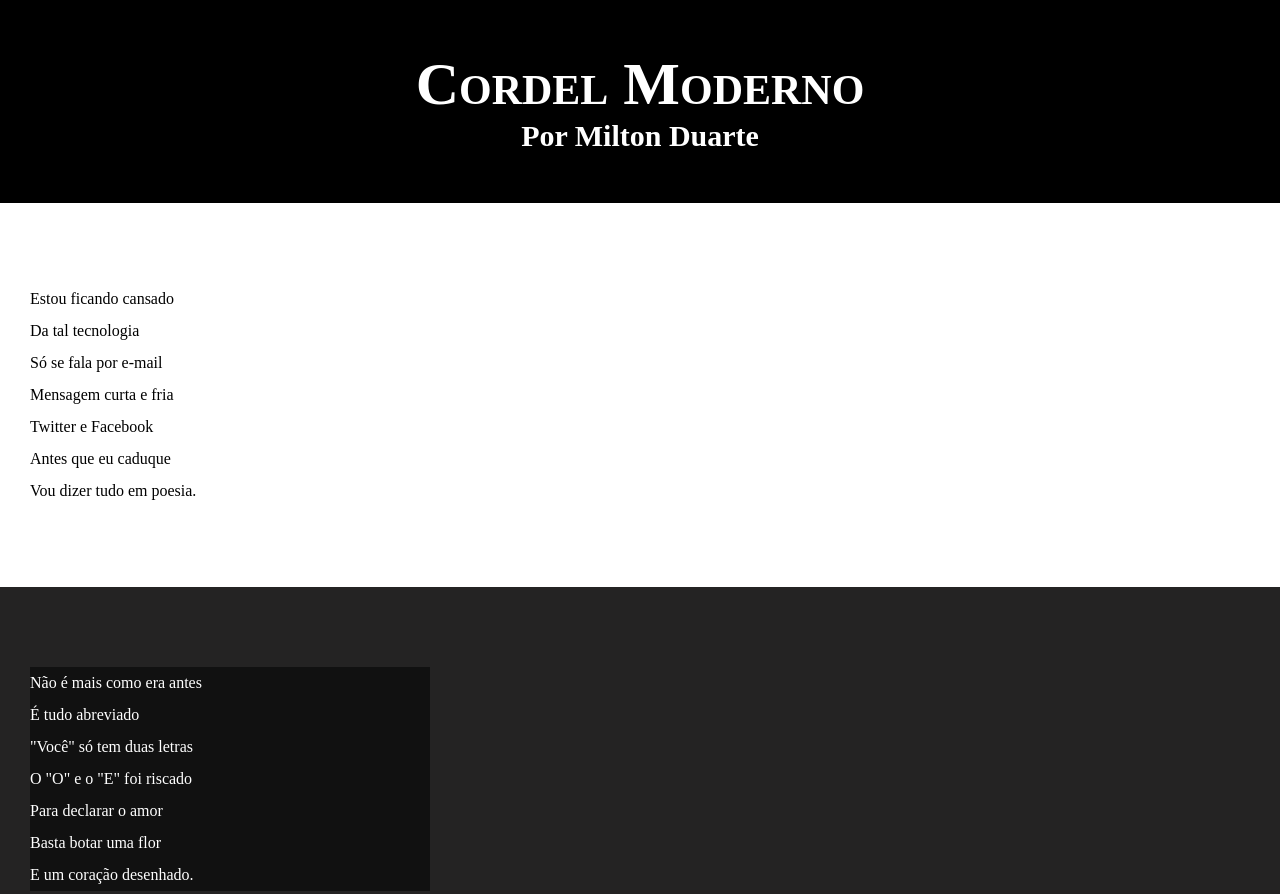
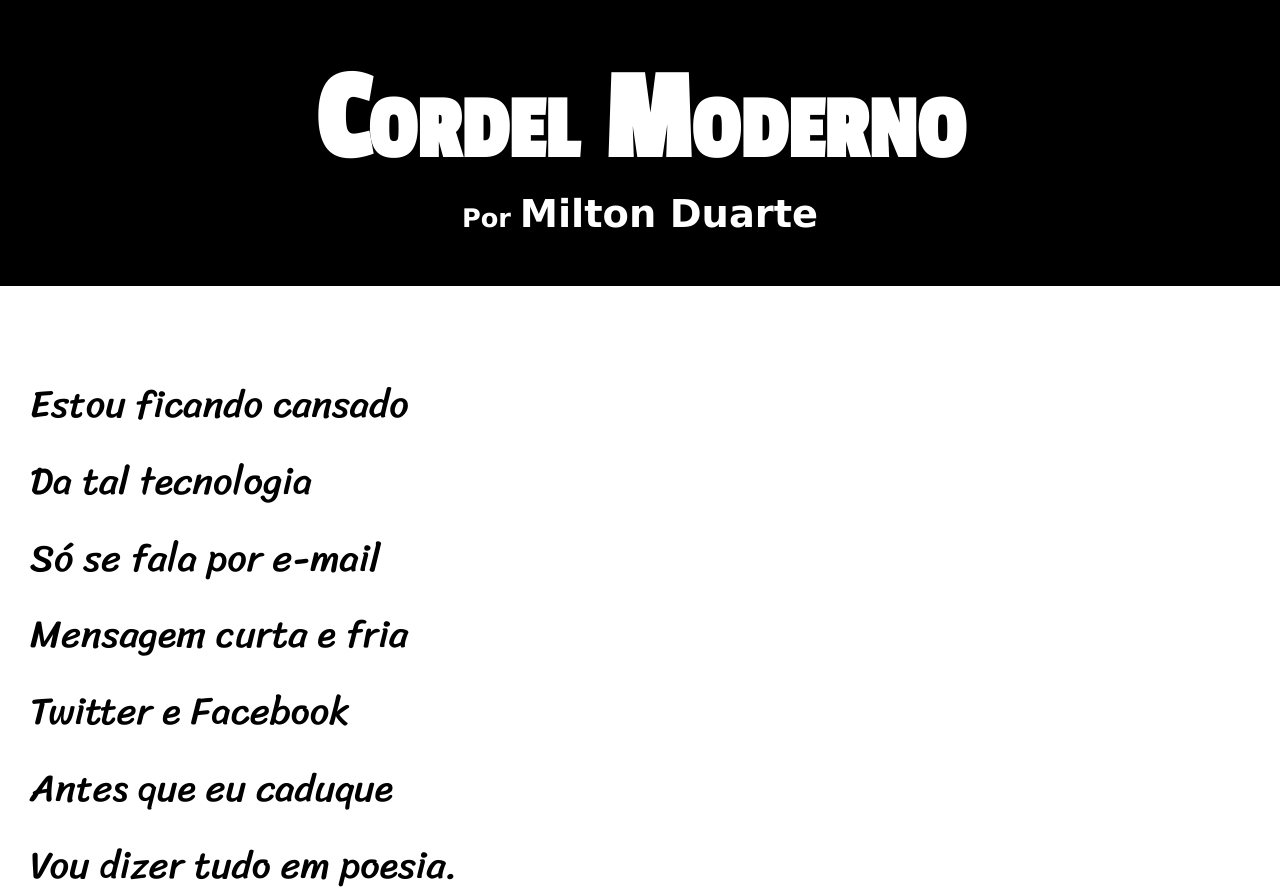
Before and after one commit to DouglasAntonni/Projetocordelmoderno, a plain HTML site: page index.html in a window 1280 px wide. Shown: the top 894 px of the page. Drawn offline with Linux system fonts and the light colour scheme.

Commit message:
atualização de estilos

```diff
--- a/estilo/style.css
+++ b/estilo/style.css
@@ -1,4 +1,12 @@
 @charset "UTF-8";
+@import url('https://fonts.googleapis.com/css2?family=Passion+One&display=swap');
+@import url('https://fonts.googleapis.com/css2?family=Sriracha&display=swap');
+:root{
+    --fonte01: verdana, geneva, tahoma, sans-serif;
+    --fonte02: 'Passion One', cursive;
+    --fonte03: 'Sriracha', cursive;
+}
+
 *{
     padding: 0px;
     margin: 0px;
@@ -6,6 +14,7 @@
 html, body{
     background-color: darkgray;
     min-height: 100vh;
+    font-family: var(--fonte01);
 }
 header{
     background-color: black;
@@ -19,21 +28,24 @@ header > h1{
     padding-top: 50px;
     color: white;
     font-variant: small-caps;
-    font-size: 60px;
+    font-family:var(--fonte02);
+    font-size: 10vw;
     text-align: center;
 }
 header > h2{
     padding-bottom: 50px;
     color: white;
-    font-size: 30px;
+    font-size: 2vw;
     text-align: center;
 
 }
 section{
+    font-family: var(--fonte03);
     padding-top: 10vh;
     padding-bottom: 10vh;
     line-height: 2em;
     padding-left: 30px;
+    font-size: 3vw;
 }
 .imagem > p{
     background-color: rgba(0, 0, 0, 0.514) ;
@@ -44,11 +56,12 @@ section{
     color: black;
 }
 .imagem{
+
     background-color: rgb(36, 35, 35);
     color: white;
 }
 a{
-    font-size:30px;
+    font-size:3vw;
     color: white;
     text-decoration: none;
 
```
